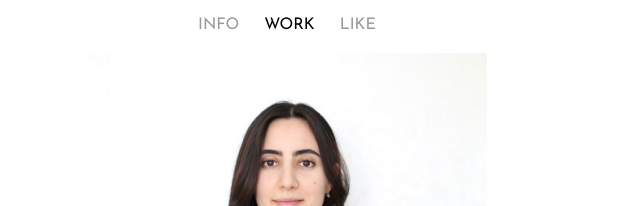
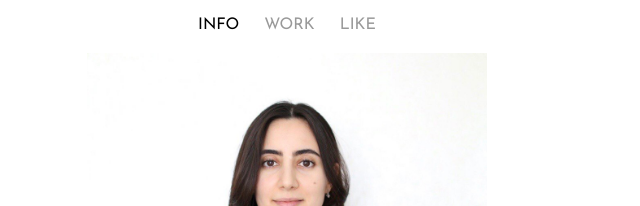
Before and after one commit to gayazurna/gayazurna.github.io, a plain HTML site: page index.html in a window 1280 px wide. Shown: the part 318-524 px from the top of the page, 353-993 px from the left. Drawn offline with Linux system fonts and the light colour scheme.

Commit message:
Update index.html

```diff
--- a/index.html
+++ b/index.html
@@ -24,8 +24,8 @@
     </div>
     <nav class="navmenu">
       <div class="navpage">
-        <a href="index.html">Info</a>
-        <a href="work.html" class="active">Work</a>
+        <a href="index.html" class="active">Info</a>
+        <a href="work.html">Work</a>
         <a href="like.html">Like</a>
       </div>
     </nav>
```
